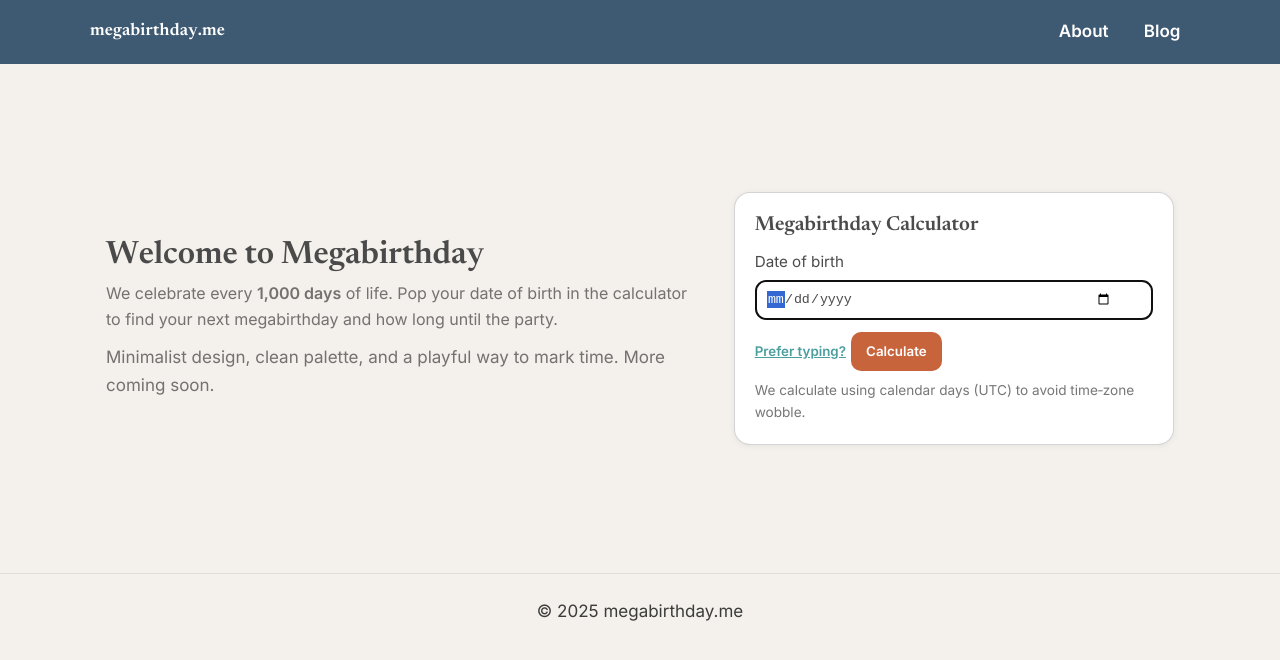
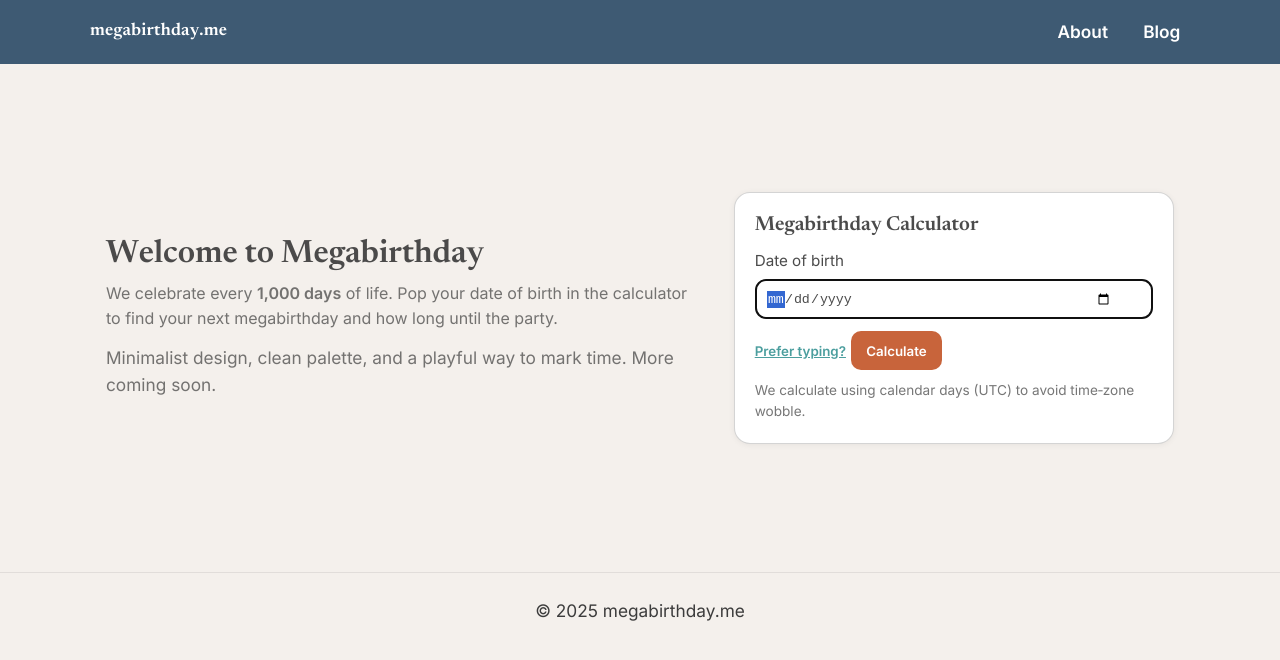
Before and after one commit to Vazool/megabirthday, a Jekyll site: the page built from index.html, in a window 1280 px wide. Shown: the top 660 px of the page. Built offline with Jekyll 4.4.1, drawn with Linux system fonts in a browser that asks for light colours.

Commit message:
Update main.css
Locking in global baseline for future consistency across monile, desktop etc.

```diff
--- a/assets/css/main.css
+++ b/assets/css/main.css
@@ -27,23 +27,24 @@
    =========== */
 html { font-size: 100%; }
 
-body {
+body{
   font-family: var(--font-body);
-  font-size: 17px;
+  font-size: clamp(16px, 1.1vw + 0.2rem, 18px); /* fluid base */
   line-height: 1.6;
   color: var(--charcoal);
   background: var(--off-white);
   margin: 0;
 }
 
-h1, h2, h3 {
-  font-family: var(--font-head);
-  line-height: 1.25;
-  color: var(--smoky-navy);
-  font-weight: 600;
-  margin-top: 1.5em;
-  margin-bottom: 0.5em;
-}
+h1{ font-family: var(--font-head); font-weight: 600;
+    font-size: clamp(2rem, 4vw, 3.25rem); line-height: 1.15; margin: 0 0 .6rem; color: var(--smoky-navy); }
+h2{ font-family: var(--font-head); font-weight: 600;
+    font-size: clamp(1.5rem, 2.6vw, 2rem); line-height: 1.2;  margin: 0 0 .6rem; color: var(--smoky-navy); }
+h3{ font-family: var(--font-head); font-weight: 600;
+    font-size: clamp(1.25rem, 2vw, 1.5rem); line-height: 1.25; margin: 0 0 .5rem; color: var(--smoky-navy); }
+
+/* optional: consistent spacing inside content blocks */
+.prose > * + *{ margin-top: var(--space-2); }
 
 /* ================
    3) LAYOUT
```
